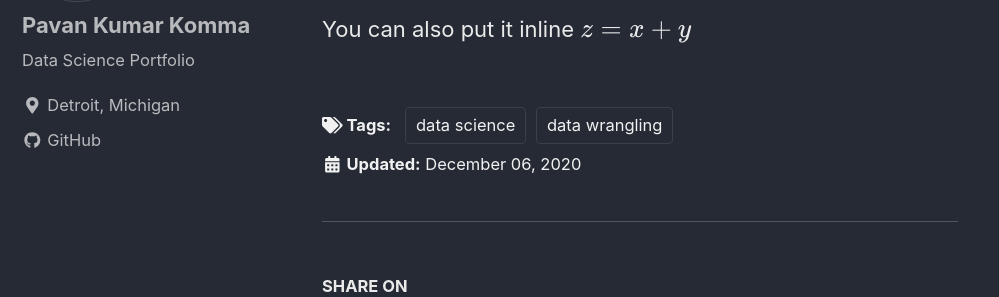
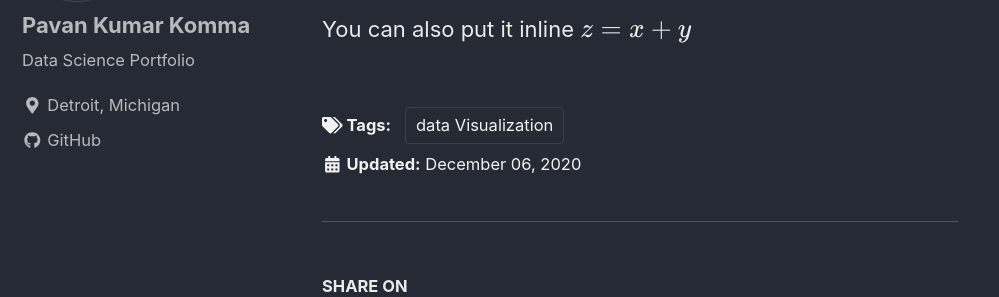
Before and after one commit to pavankumark1/pavankumark1.github.io, a Jekyll site: the page built from _posts/2020-06-12-Test1.md, in a window 1280 px wide and 900 px high, scrolled down 2770 px. Shown: the part 145-442 px from the top of the window, without its empty margins (0-999 px from the left). Built offline with Jekyll 4.4.1, drawn with Linux system fonts in a browser that asks for light colours; nearby versions of some CDN libraries; formulas are drawn with MathJax 3.

Commit message:
Update 2020-06-12-Test1.md

```diff
--- a/_posts/2020-06-12-Test1.md
+++ b/_posts/2020-06-12-Test1.md
@@ -1,7 +1,7 @@
 ---
 title: "Project - test"
 date: 2020-12-06
-tags: [data wrangling, data science]
+tags: [data Visualization]
 header:
   image: "/images/perceptron/percept.jpg"
 excerpt: "Data Wrangling, Data Science, Messy Data"
```
